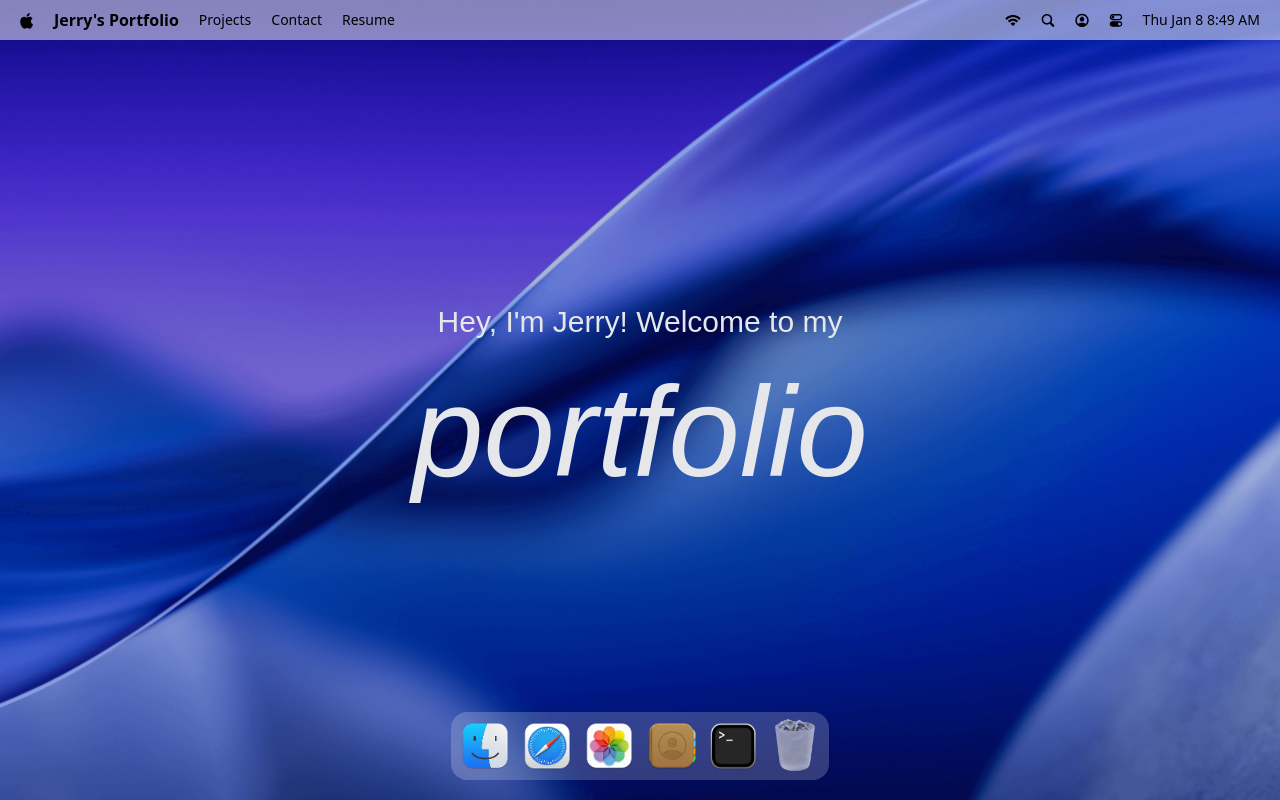
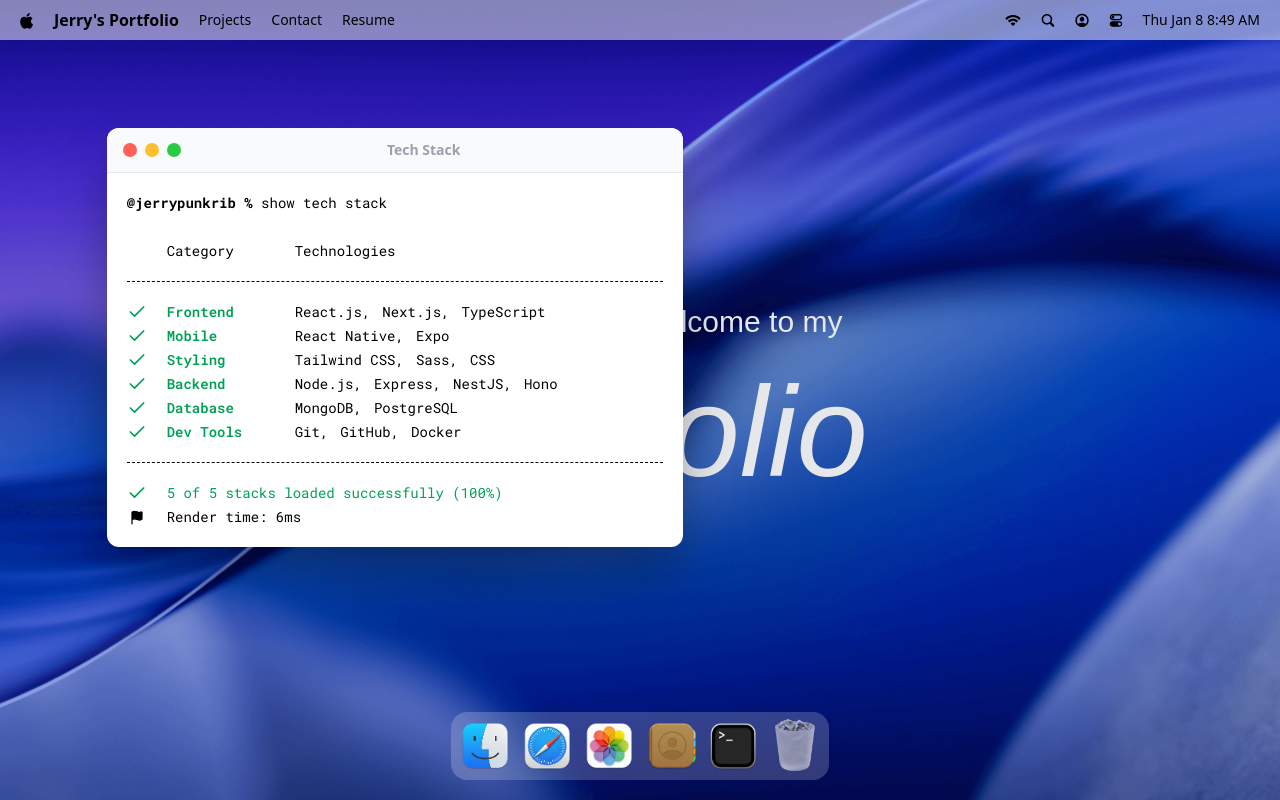
Before and after one commit to Jerry2204/macos-portfolio, a React (Vite) app: page / in a window 1280 px wide. Both pictures are taken after a click on the button 733 px from the left and 746 px from the top of the page. Built offline with nearby package versions, Linux system fonts and the light colour scheme; a web font is replaced by a local one.

Commit message:
implement a hoc for managing window states and add the first window - terminal

```diff
--- a/src/App.jsx
+++ b/src/App.jsx
@@ -1,5 +1,9 @@
+import gsap from 'gsap';
+import { Draggable } from 'gsap/Draggable';
+gsap.registerPlugin(Draggable);
+
 import { Dock, Navbar, Welcome } from '#components';
-import React from 'react';
+import { Terminal } from '#windows';
 
 const App = () => {
   return (
@@ -7,6 +11,8 @@
       <Navbar />
       <Welcome />
       <Dock />
+
+      <Terminal />
     </main>
   );
 };
--- /dev/null
+++ b/src/components/WindowControls.jsx
@@ -0,0 +1,15 @@
+import useWindowStore from '#store/window';
+
+const WindowControls = ({ target }) => {
+  const { closeWindow } = useWindowStore();
+
+  return (
+    <div id="window-controls">
+      <div className="close" onClick={() => closeWindow(target)} />
+      <div className="minimize" />
+      <div className="maximize" />
+    </div>
+  );
+};
+
+export default WindowControls;
--- a/src/components/index.js
+++ b/src/components/index.js
@@ -1,5 +1,6 @@
 import Navbar from './Navbar';
 import Welcome from './Welcome';
 import Dock from './Dock';
+import WindowControls from './WindowControls';
 
-export { Navbar, Welcome, Dock };
+export { Navbar, Welcome, Dock, WindowControls };
--- /dev/null
+++ b/src/hoc/WindowWrapper.jsx
@@ -0,0 +1,60 @@
+import useWindowStore from '#store/window';
+import { useGSAP } from '@gsap/react';
+import gsap from 'gsap';
+import { Draggable } from 'gsap/Draggable';
+import { useLayoutEffect, useRef } from 'react';
+
+const WindowWrapper = (Component, windowKey) => {
+  const Wrapped = (props) => {
+    const { focusWindow, windows } = useWindowStore();
+    const { isOpen, zIndex } = windows[windowKey];
+
+    const ref = useRef(null);
+
+    useGSAP(() => {
+      const el = ref.current;
+
+      if (!el || !isOpen) return;
+
+      el.style.display = 'block';
+
+      gsap.fromTo(
+        el,
+        { opacity: 0, scale: 0.8, y: 40 },
+        { opacity: 1, scale: 1, y: 0, duration: 0.4, ease: 'power3.out' }
+      );
+    }, [isOpen]);
+
+    useGSAP(() => {
+      const el = ref.current;
+      if (!el) return;
+
+      const [instance] = Draggable.create(el, {
+        onPress: () => focusWindow(windowKey),
+      });
+
+      return () => instance.kill();
+    }, []);
+
+    useLayoutEffect(() => {
+      const el = ref.current;
+      if (!el) return;
+
+      el.style.display = isOpen ? 'block' : 'none';
+    }, [isOpen]);
+
+    return (
+      <section id={windowKey} ref={ref} style={{ zIndex }} className="absolute">
+        <Component {...props} />
+      </section>
+    );
+  };
+
+  Wrapped.displayName = `WindowWrapper(${
+    Component.displayName || Component.name || 'Component'
+  })`;
+
+  return Wrapped;
+};
+
+export default WindowWrapper;
--- /dev/null
+++ b/src/windows/Terminal.jsx
@@ -0,0 +1,57 @@
+import { WindowControls } from '#components';
+import { techStack } from '#constants';
+import WindowWrapper from '#hoc/WindowWrapper';
+import { Check, Flag } from 'lucide-react';
+
+const Terminal = () => {
+  return (
+    <>
+      <div id="window-header">
+        <WindowControls target="terminal" />
+        <h2>Tech Stack</h2>
+      </div>
+
+      <div className="techstack">
+        <p>
+          <span className="font-bold">@jerrypunkrib % </span>
+          show tech stack
+        </p>
+        <div className="label">
+          <p className="w-32">Category</p>
+          <p>Technologies</p>
+        </div>
+
+        <ul className="content">
+          {techStack.map(({ category, items }) => (
+            <li key={category} className="flex items-center">
+              <Check className="check" size={20} />
+              <h3>{category}</h3>
+              <ul>
+                {items.map((item, i) => (
+                  <li key={i}>
+                    {item}
+                    {i < items.length - 1 ? ',' : ''}
+                  </li>
+                ))}
+              </ul>
+            </li>
+          ))}
+        </ul>
+        <div className="footnote">
+          <p>
+            <Check size={20} /> 5 of 5 stacks loaded successfully (100%)
+          </p>
+
+          <p className="text-black">
+            <Flag size={15} fill="black" />
+            Render time: 6ms
+          </p>
+        </div>
+      </div>
+    </>
+  );
+};
+
+const TerminalWindow = WindowWrapper(Terminal, 'terminal');
+
+export default TerminalWindow;
--- /dev/null
+++ b/src/windows/index.js
@@ -0,0 +1,3 @@
+import Terminal from './Terminal';
+
+export { Terminal };
```
